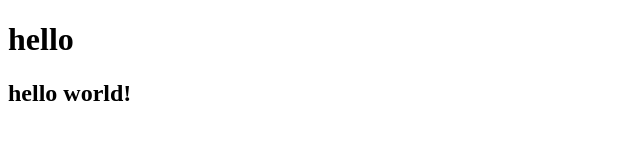
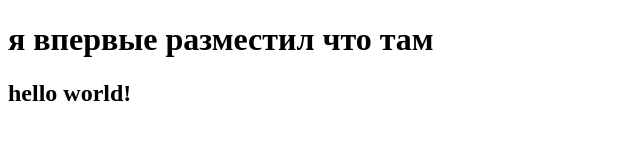
Before and after one commit to Mumlul/new-repo, a plain HTML site: page index.html in a window 1280 px wide. Shown: the whole page, without its empty margins (0-640 px from the left). Drawn offline with Linux system fonts and the light colour scheme.

Commit message:
new commit

```diff
--- a/index.html
+++ b/index.html
@@ -3,10 +3,10 @@
 <head>
     <meta charset="UTF-8">
     <meta name="viewport" content="width=device-width, initial-scale=1.0">
-    <title>Document</title>
+    <title>New repos</title>
 </head>
 <body>
-    <h1>hello</h1>
+    <h1>я впервые разместил что там</h1>
     <h2>hello world!</h2>
 </body>
 </html>
```
